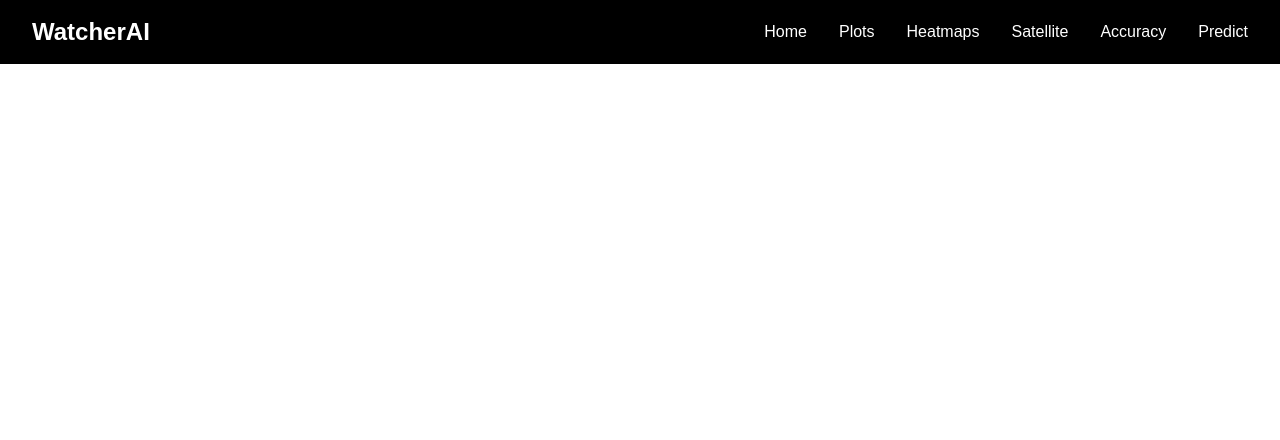
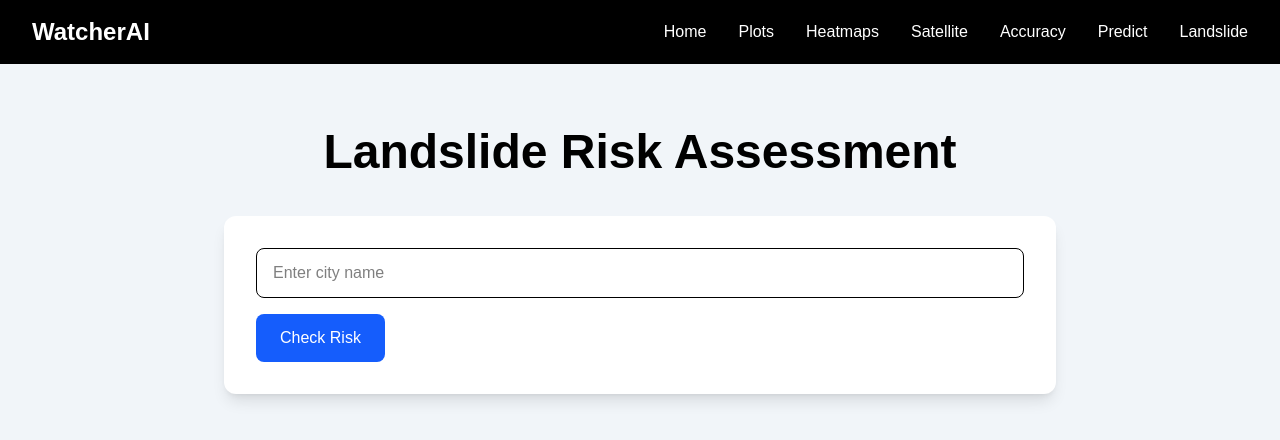
Before and after one commit to Ashlesha1524/WatcherAI, a React (Vite) app in the folder frontend/vite-project/: page /landslide in a window 1280 px wide. Shown: the top 440 px of the page. Built offline with nearby package versions, Linux system fonts and the light colour scheme.

Commit message:
Add landslide risk assessment feature

```diff
--- a/frontend/vite-project/src/App.tsx
+++ b/frontend/vite-project/src/App.tsx
@@ -8,6 +8,7 @@ import Heatmaps from "./pages/Heatmaps";
 import Satellite from "./pages/Satellite";
 import Accuracy from "./pages/Accuracy";
 import Predict from "./pages/Predict";
+import Landslide from "./pages/Landslide";
 
 function App() {
   return (
@@ -23,6 +24,8 @@ function App() {
           <Route path="/satellite" element={<Satellite />} />
           <Route path="/accuracy" element={<Accuracy />} />
           <Route path="/predict" element={<Predict />} />
+
+          <Route path="/landslide" element={<Landslide />} />
         </Routes>
       </div>
     </BrowserRouter>
--- a/frontend/vite-project/src/components/Navbar.tsx
+++ b/frontend/vite-project/src/components/Navbar.tsx
@@ -1,9 +1,11 @@
+
 import { Link } from "react-router-dom";
 
 export default function Navbar() {
   return (
     <nav className="fixed top-0 left-0 w-full z-50 bg-black text-white px-8 py-4 flex justify-between items-center">
       <h1 className="text-2xl font-bold">WatcherAI</h1>
+
       <div className="flex gap-8">
         <Link to="/">Home</Link>
         <Link to="/plots">Plots</Link>
@@ -11,6 +13,7 @@ export default function Navbar() {
         <Link to="/satellite">Satellite</Link>
         <Link to="/accuracy">Accuracy</Link>
         <Link to="/predict">Predict</Link>
+        <Link to="/landslide">Landslide</Link>
       </div>
     </nav>
   );
--- /dev/null
+++ b/frontend/vite-project/src/pages/Landslide.tsx
@@ -0,0 +1,91 @@
+import { useState } from "react";
+
+export default function Landslide() {
+  const [city, setCity] = useState("");
+  const [result, setResult] = useState<any>(null);
+  const [loading, setLoading] = useState(false);
+
+  const handleCheck = async () => {
+    if (!city) return;
+
+    setLoading(true);
+
+    try {
+      const response = await fetch(
+        `http://127.0.0.1:8000/landslide-risk/${city}`
+      );
+
+      const data = await response.json();
+      setResult(data);
+    } catch (err) {
+      console.error(err);
+      alert("Failed to fetch landslide risk");
+    }
+
+    setLoading(false);
+  };
+
+  return (
+    <div className="min-h-screen bg-slate-100">
+      <div className="max-w-4xl mx-auto py-16 px-8">
+
+        <h1 className="text-5xl font-bold text-center mb-10">
+          Landslide Risk Assessment
+        </h1>
+
+        <div className="bg-white rounded-xl shadow-lg p-8">
+
+          <input
+            type="text"
+            placeholder="Enter city name"
+            value={city}
+            onChange={(e) => setCity(e.target.value)}
+            className="w-full border rounded-lg px-4 py-3 mb-4"
+          />
+
+          <button
+            onClick={handleCheck}
+            className="bg-blue-600 text-white px-6 py-3 rounded-lg"
+          >
+            {loading ? "Checking..." : "Check Risk"}
+          </button>
+
+          {result && (
+            <div className="mt-8 border-t pt-6">
+
+              <h2 className="text-2xl font-bold mb-4">
+                Results
+              </h2>
+
+              <p>
+                <strong>City:</strong> {result.city}
+              </p>
+
+              <p>
+                <strong>Humidity:</strong> {result.humidity}%
+              </p>
+
+              <p>
+                <strong>Rainfall:</strong> {result.rainfall_mm} mm
+              </p>
+
+              <p
+                className={`mt-4 text-3xl font-bold ${
+                  result.risk === "HIGH"
+                    ? "text-red-600"
+                    : result.risk === "MODERATE"
+                    ? "text-yellow-600"
+                    : "text-green-600"
+                }`}
+              >
+                {result.risk} RISK
+              </p>
+
+            </div>
+          )}
+
+        </div>
+      </div>
+    </div>
+  );
+}
```
